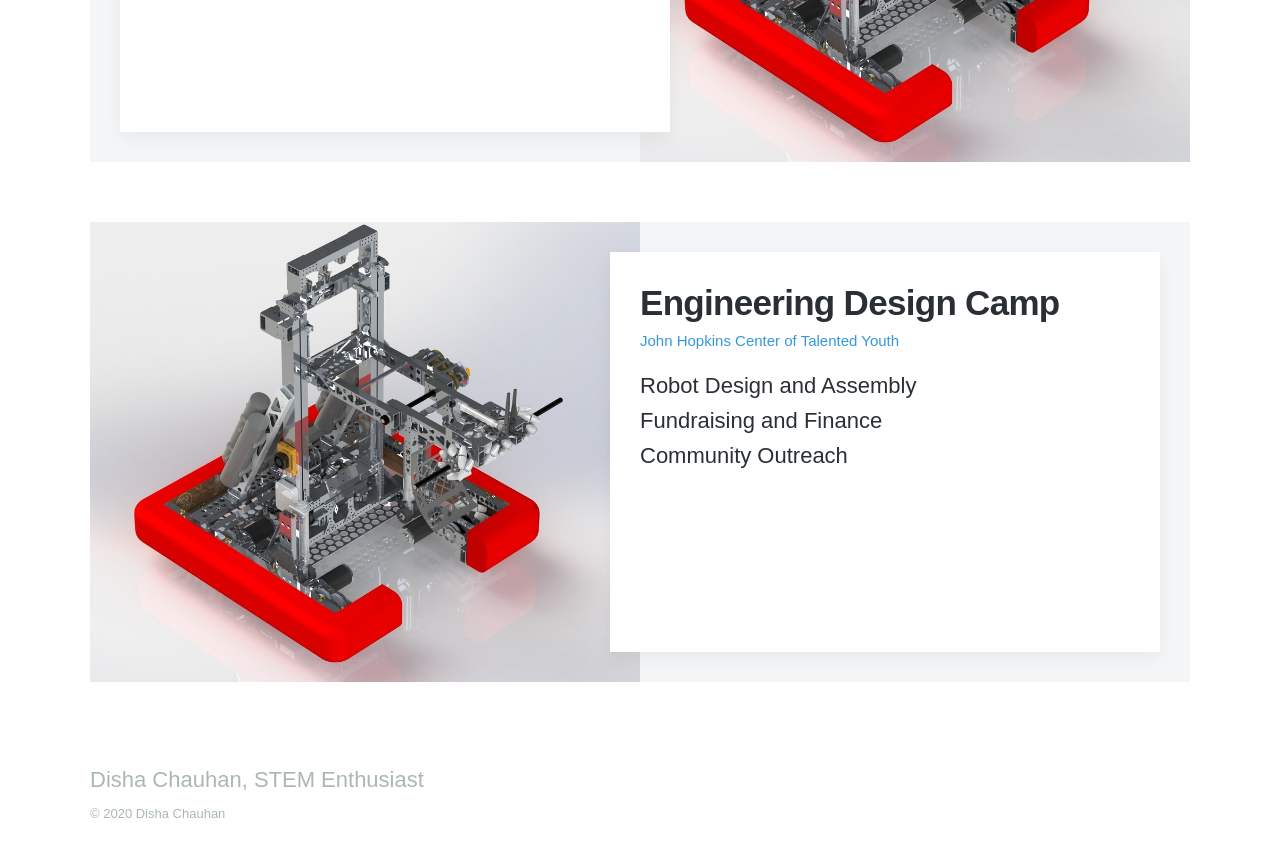
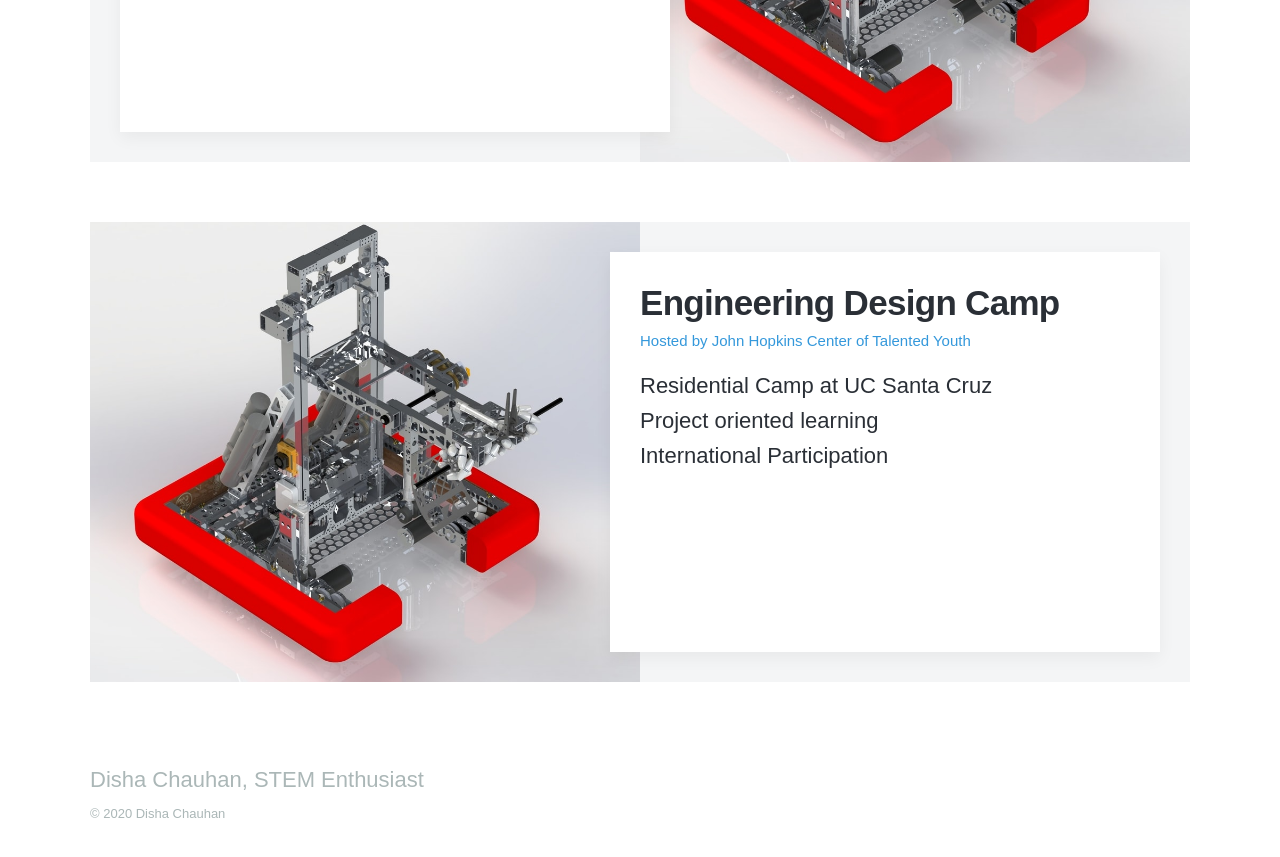
Before and after one commit to disha-22/disha-22.github.io, a Jekyll site: the page built from index.html, in a window 1280 px wide and 900 px high, scrolled down 1409 px. Shown: the top 857 px of the window. Built offline with Jekyll 4.4.1, drawn with Linux system fonts in a browser that asks for light colours; nearby versions of some CDN libraries; some web fonts are replaced.

Commit message:
Update engineering-design.md

```diff
--- a/_projects/engineering-design.md
+++ b/_projects/engineering-design.md
@@ -1,8 +1,8 @@
 ---
 title: 'Engineering Design Camp'
-subtitle: 'John Hopkins Center of Talented Youth'
+subtitle: 'Hosted by John Hopkins Center of Talented Youth'
 date: 2018-01-30 00:00:00
-description: Robot Design and Assembly <br> Fundraising and Finance <br> Community Outreach
+description: Residential Camp at UC Santa Cruz<br> Project oriented learning <br> International Participation
 featured_image: '/images/r1.jpg'
 ---
 
```
